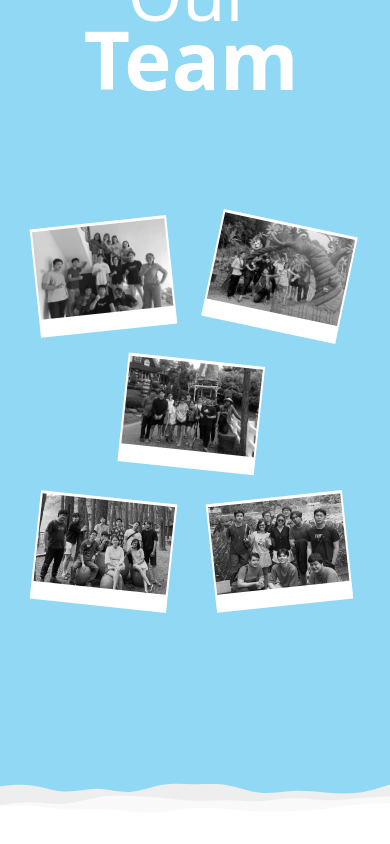
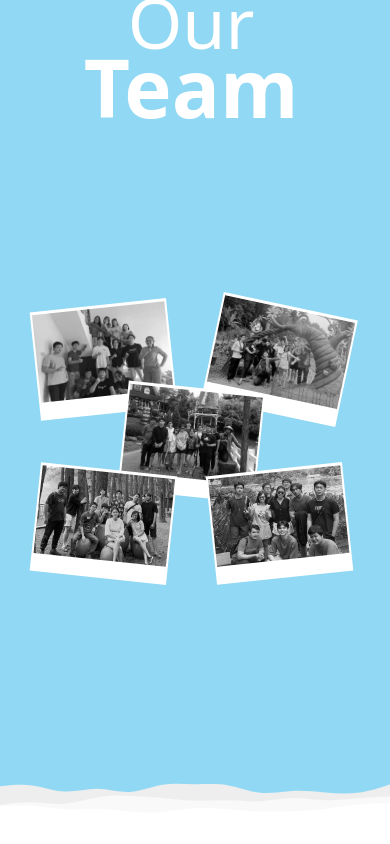
Before and after one commit to sshivahh/edutopia, a SvelteKit app: page / in a window 390 px wide. Shown: the part 1182-2026 px from the top of the page. Built offline with nearby package versions, Linux system fonts and the light colour scheme.

Commit message:
fix polaroid z index and height

```diff
--- a/src/routes/+page.svelte
+++ b/src/routes/+page.svelte
@@ -38,7 +38,7 @@
             <h2 class="text-[70px] text-white -mb-12">Our</h2>
             <h2 class="text-[80px] text-white font-bold">Team</h2>
         </div>
-        <div class="relative w-[80vw] lg:w-[800px] mt-[10vw] xl:mt-0  h-96 lg:h-[30vw] z-10">
+        <div class="relative w-[80vw] lg:w-[800px] mt-[10vw] xl:mt-0  h-[70vw] md:h-[50vw] lg:h-[30vw] z-[40]">
             <Polaroid polaroidImg={crew1} extraClass="absolute top-0 left-0 -rotate-6  saturate-0 hover:scale-[1.3] hover:rotate-0 hover:z-[100] hover:saturate-100 transition-all duration-300" />
             <Polaroid polaroidImg={crew2} extraClass="absolute top-0 right-0 rotate-12 saturate-0 hover:scale-[1.3] hover:rotate-0 hover:z-[100] hover:saturate-100 transition-all duration-300 transition-all duration-300"/>
             <Polaroid polaroidImg={crew3} extraClass="absolute top-1/2 left-1/2 saturate-0 -translate-x-1/2 -translate-y-1/2 rotate-6 hover:scale-[1.3] hover:rotate-0 hover:z-[100] hover:saturate-100 transition-all duration-300 transition-all duration-300"/>
--- a/src/routes/components/Polaroid.svelte
+++ b/src/routes/components/Polaroid.svelte
@@ -3,7 +3,7 @@
     export let extraClass;
 </script>
 
-<div class="bg-white w-[35vw] lg:w-[20vw] aspect-[5/4] pt-[0.7vw] {extraClass}" id="pol">
+<div class="bg-white z-[100] w-[35vw] lg:w-[20vw] aspect-[5/4] pt-[0.7vw] {extraClass}" id="pol">
     <img class="w-[34vw] lg:w-[19vw] aspect-[3/2] mx-auto"  src={polaroidImg} alt=""/>
 </div>
 
```
